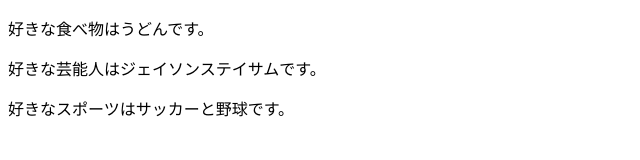
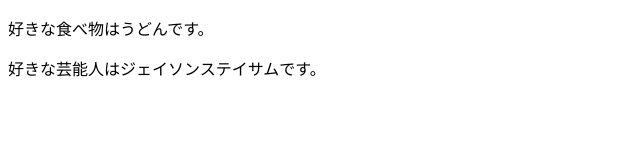
Before and after one commit to Nshikawakazuki/command-practice, a plain HTML site: page index.html in a window 1280 px wide. Shown: the whole page, without its empty margins (0-640 px from the left). Drawn offline with Linux system fonts and the light colour scheme.

Commit message:
Revert "好きなスポーツを追記&修正"
This reverts commit 6f21727c94fea3c00300fd21abfb6e89fcdf1bdb.

```diff
--- a/index.html
+++ b/index.html
@@ -7,6 +7,5 @@
 <body>
 	<p> 好きな食べ物はうどんです。</p>
 	<p>好きな芸能人はジェイソンステイサムです。</p>
-	<p>好きなスポーツはサッカーと野球です。</p>
 </body>
 </html>
```
